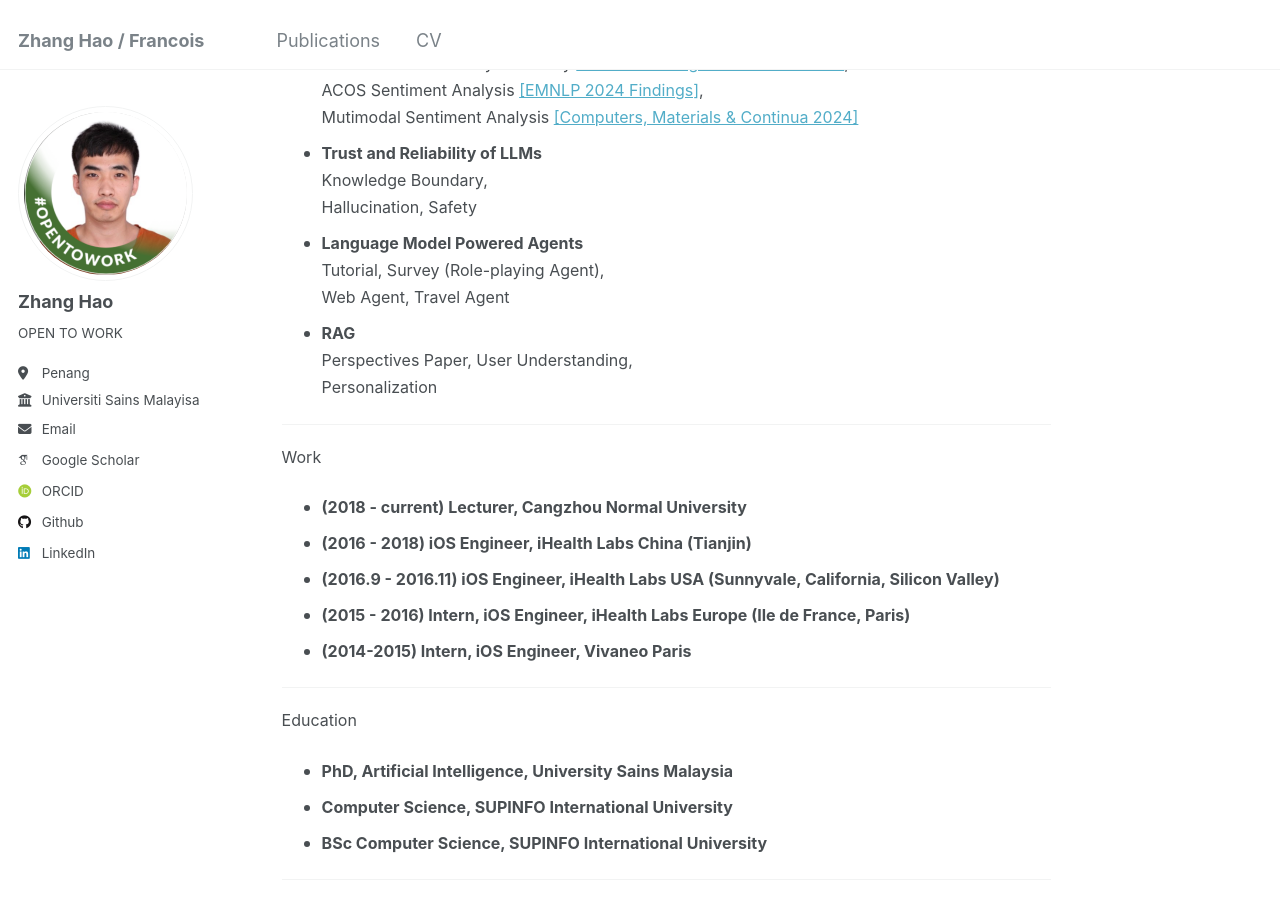
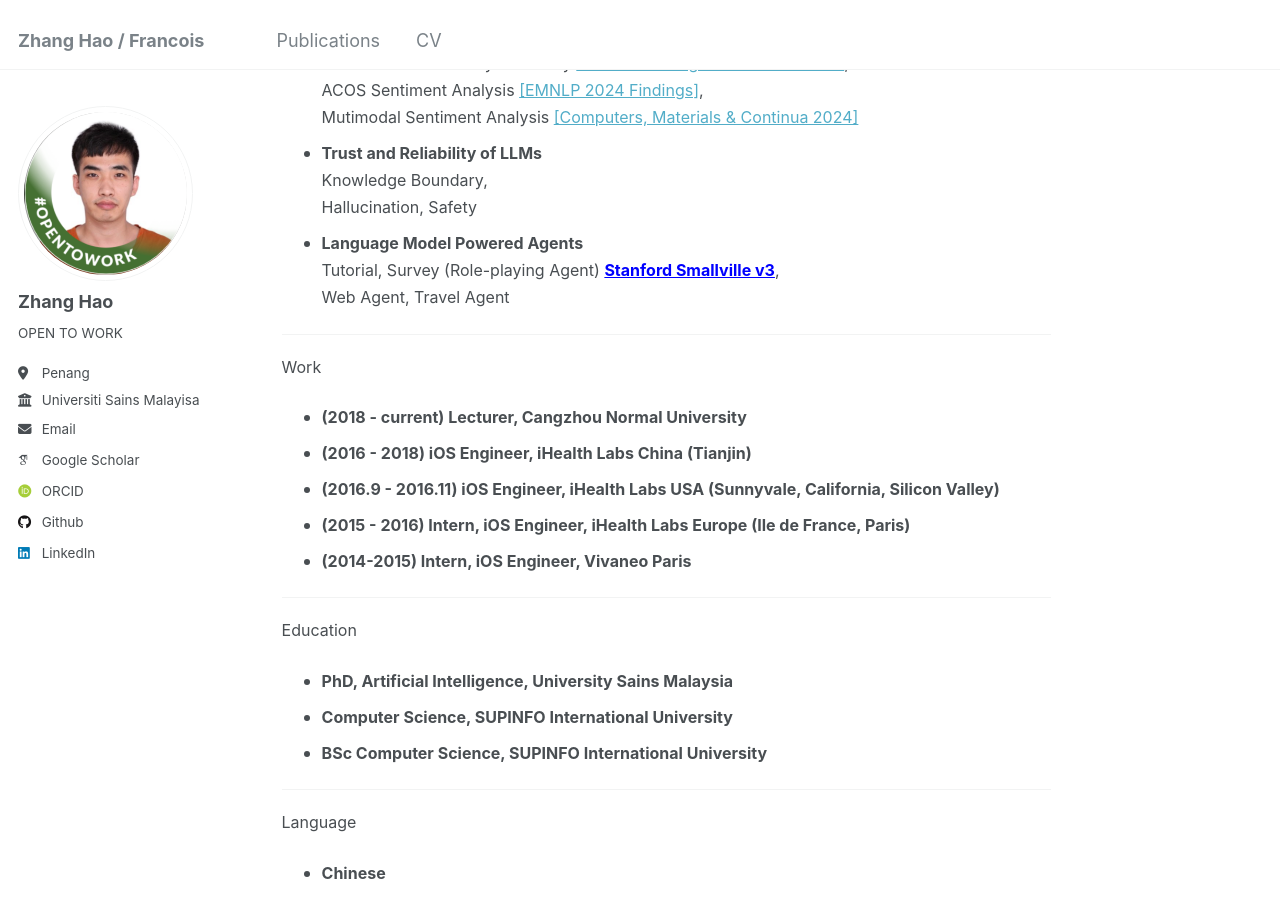
Before and after one commit to sydmou/sydmou.github.io, a Jekyll site: the page built from _pages/about.md, in a window 1280 px wide and 900 px high, scrolled down 837 px. Built offline with Jekyll 4.4.1, drawn with Linux system fonts in a browser that asks for light colours; some web fonts are replaced.

Commit message:
Update about.md

```diff
--- a/_pages/about.md
+++ b/_pages/about.md
@@ -48,8 +48,7 @@ redirect_from:
         <ul>
             <li> <b>Sentiment Analysis</b><br>ACOS Sentiment Analysis Survey <a href="https://link.springer.com/article/10.1007/s10462-023-10633-x">[Artificial Intelligence Review 2024]</a>,<br>ACOS Sentiment Analysis <a href="https://aclanthology.org/2024.findings-emnlp.453/">[EMNLP 2024 Findings]</a>, <br>Mutimodal Sentiment Analysis <a href="https://www.researchgate.net/profile/Wan-Mohd-Nazmee-Zainon/publication/370528996_Improving_Targeted_Multimodal_Sentiment_Classification_with_Semantic_Description_of_Images/links/646204dbfbaf5b27a4ca535b/Improving-Targeted-Multimodal-Sentiment-Classification-with-Semantic-Description-of-Images.pdf">[Computers, Materials & Continua 2024]</a> </li>
             <li> <b>Trust and Reliability of LLMs</b><br>Knowledge Boundary,<br>Hallucination, Safety</li>
-            <li> <b>Language Model Powered Agents</b><br>Tutorial, Survey (Role-playing Agent), <br>Web Agent, Travel Agent</li>
-            <li> <b>RAG</b><br>Perspectives Paper, User Understanding,<br>Personalization</li>
+            <li> <b>Language Model Powered Agents</b><br>Tutorial, Survey (Role-playing Agent)  <a href="https://tbxwlkfa.manus.space/" target="_blank" style="color: blue; font-weight: bold;">Stanford Smallville v3</a>, <br>Web Agent, Travel Agent</li>
         </ul>
     </font>
 </p>
```
